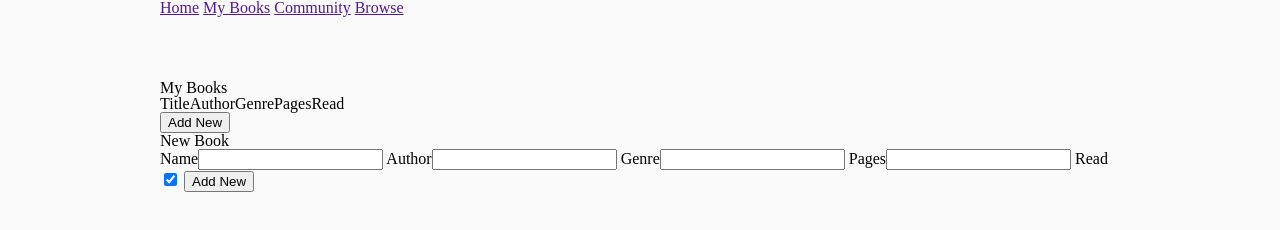
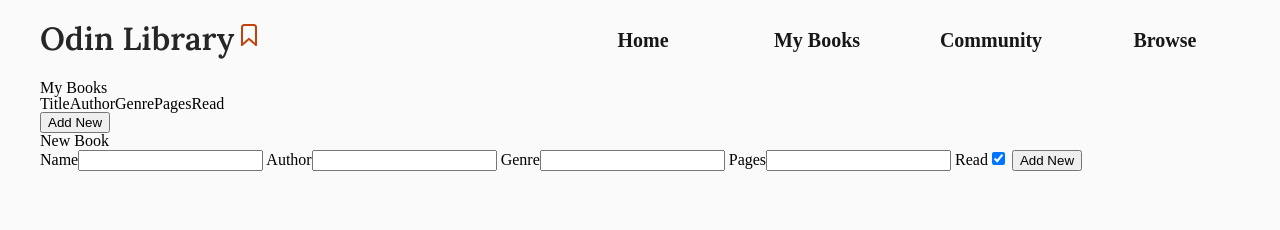
Before and after one commit to sfratczak/odin-library, a website: page index.html in a window 1280 px wide. Drawn offline with Linux system fonts and the light colour scheme.

Commit message:
Add initial site and header styling

```diff
--- a/index.html
+++ b/index.html
@@ -11,7 +11,9 @@
   <body>
     <div class="container">
       <header>
-        <div class="site-logo"></div>
+        <div class="site-logo">
+          <img src="./img/odin-library-logo.png" alt="Odin Library site logo" />
+        </div>
         <nav>
           <a href="">Home</a>
           <a href="" class="nav-selected">My Books</a>
--- a/style.css
+++ b/style.css
@@ -128,6 +128,8 @@ table {
   border-spacing: 0;
 }
 
+@import url("https://fonts.googleapis.com/css2?family=Lora:wght@500;600&display=swap");
+
 :root {
   --clr-orange-400: #fb923c;
   --clr-main-orange-500: #f97316;
@@ -146,11 +148,34 @@ table {
 
 body {
   background-color: var(--clr-neutral-50);
+  font-family: "Lora", serif;
+  font-weight: 500;
 }
 
 .container {
-  max-width: 960px;
+  max-width: 1200px;
   margin: auto;
   display: grid;
   grid-template-rows: 80px 1fr;
 }
+
+header {
+  display: flex;
+  align-items: center;
+  justify-content: space-between;
+}
+
+header nav {
+  display: flex;
+  gap: 24px;
+}
+
+header nav a {
+  display: flex;
+  justify-content: center;
+  width: 150px;
+  font-size: 20px;
+  text-decoration: none;
+  font-weight: 600;
+  color: var(--clr-neutral-900);
+}
```
